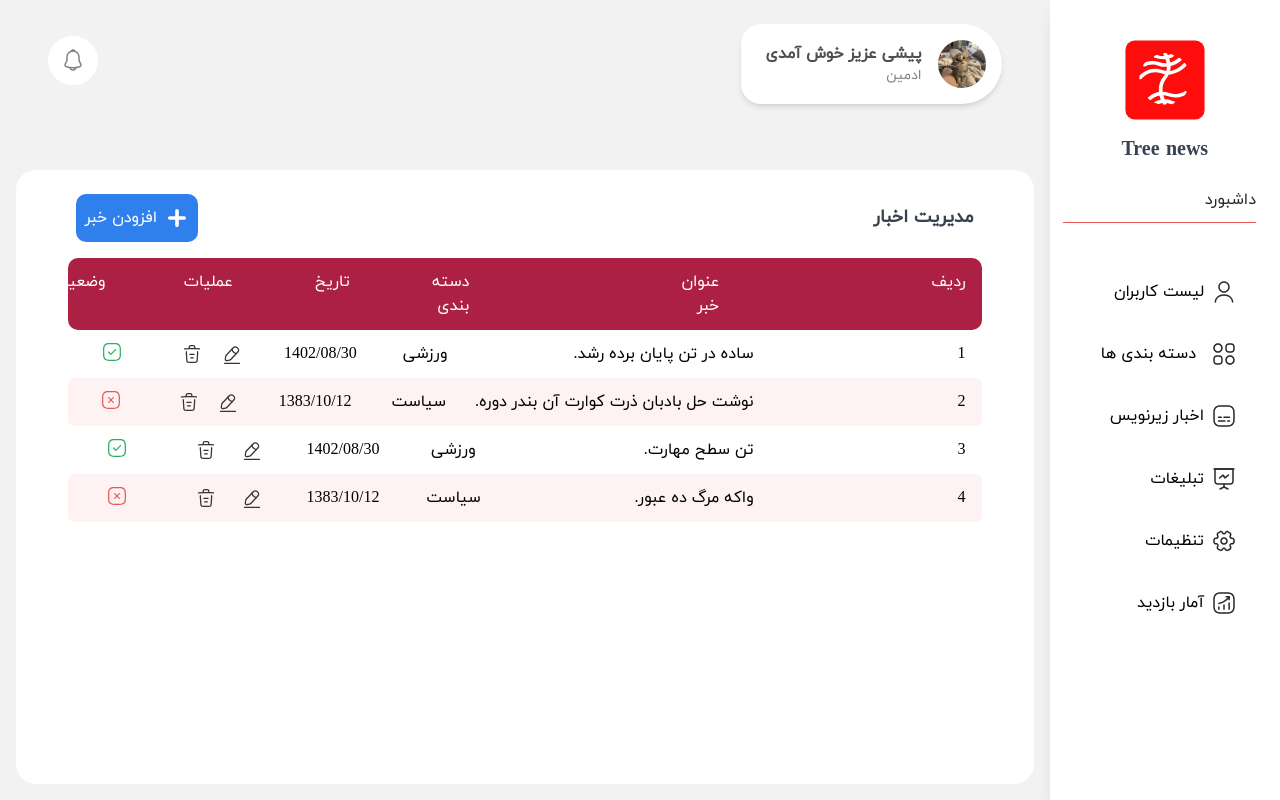
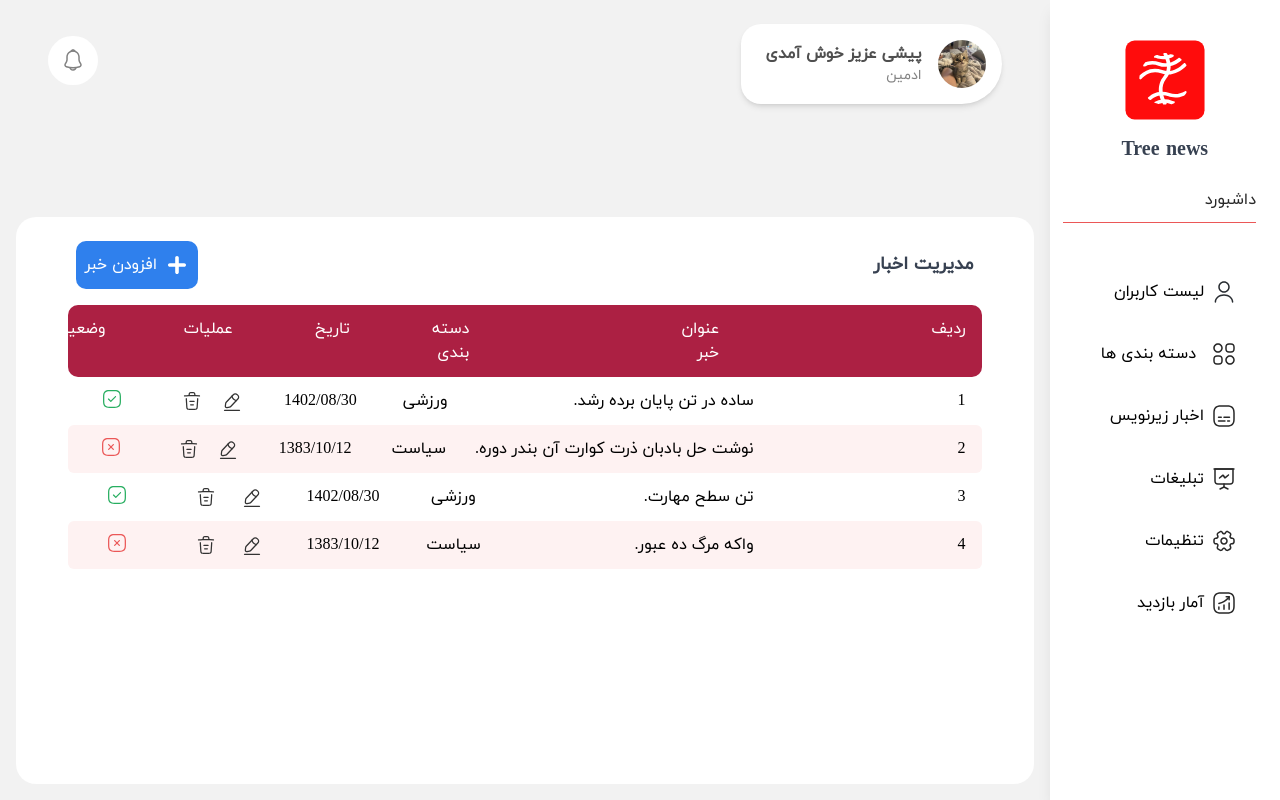
Before and after one commit to MahlaBagherii/my-news, a Next.js app: page /panel/dashboard in a window 1280 px wide. Built offline with nearby package versions, Linux system fonts and the light colour scheme.

Commit message:
edit-minlayout-finish

```diff
--- a/src/app/panel/layout.tsx
+++ b/src/app/panel/layout.tsx
@@ -15,8 +15,9 @@ const layout = ({ children }) => {
         </div>
 
           <div className="bg-white rounded-[20px] p-4 overflow-y-auto">
-            <div>{children}</div>
-            <MainLayout />
+          <MainLayout>
+          {children}
+        </MainLayout>
           </div>
       </div>
     </div>
```
